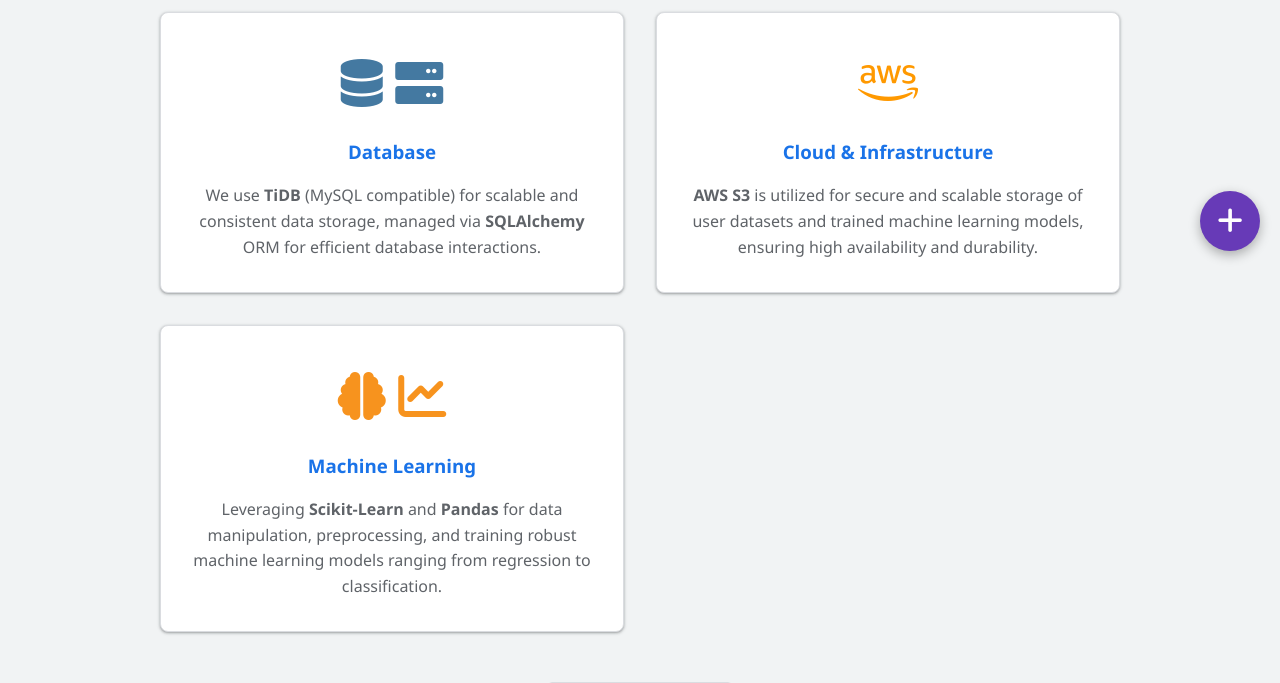
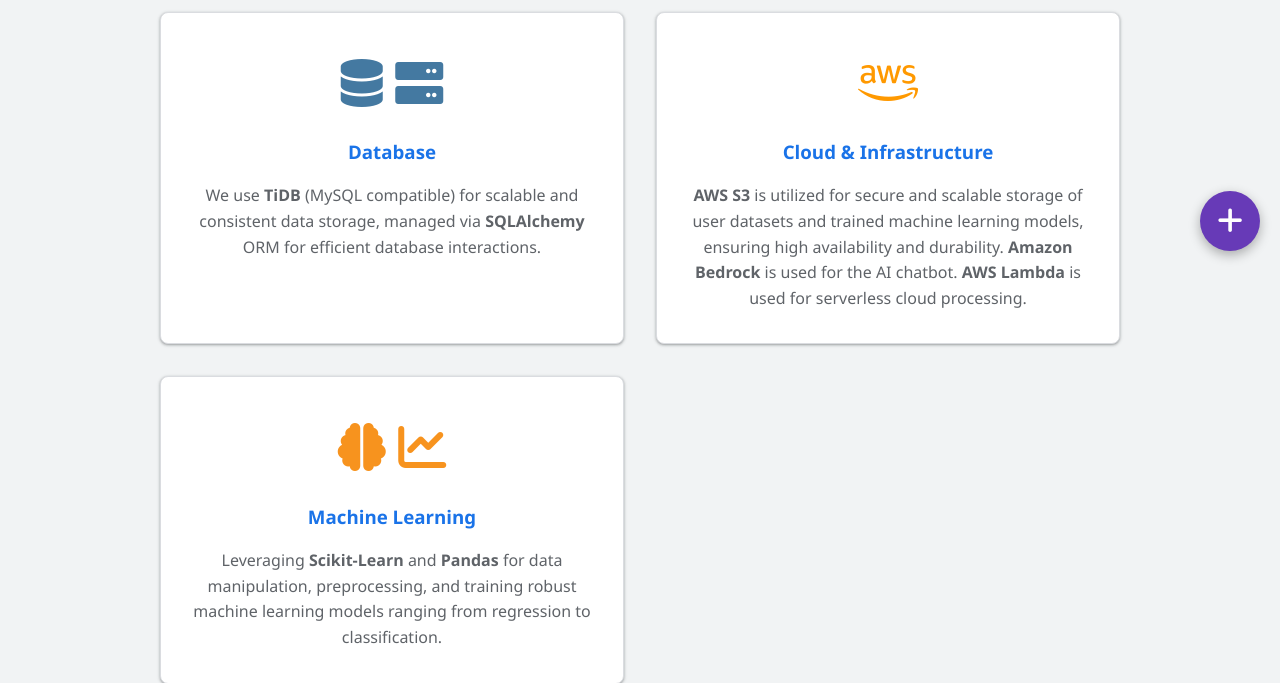
Before and after one commit to Prithvi-Siddharth/OneClick.AI, a FastAPI app: page /about_techstack in a window 1280 px wide. Shown: the part 529-1212 px from the top of the page. Run offline with FastAPI, Linux system fonts and the light colour scheme; parts of the project's set-up code (start-up, migrations or seed data) failed here and were passed over.

Commit message:
updated tech

```diff
--- a/backend/app/templates/about_techstack.html
+++ b/backend/app/templates/about_techstack.html
@@ -55,6 +55,8 @@
             <p style="color: var(--text-secondary);">
                 <strong>AWS S3</strong> is utilized for secure and scalable storage of user datasets and trained machine
                 learning models, ensuring high availability and durability.
+                <strong>Amazon Bedrock</strong> is used for the AI chatbot.
+                <strong>AWS Lambda</strong> is used for serverless cloud processing.
             </p>
         </div>
 
```
